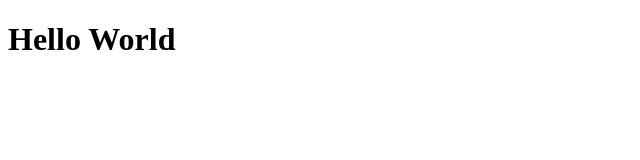
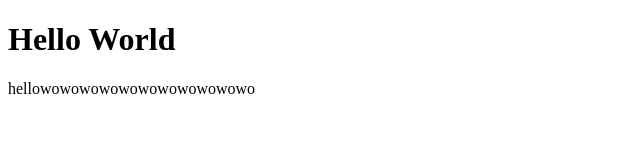
Before and after one commit to dickyjoel/wpu-git-test, a plain HTML site: page index.html in a window 1280 px wide. Shown: the whole page, without its empty margins (0-640 px from the left). Drawn offline with Linux system fonts and the light colour scheme.

Commit message:
menambahkan paragraph

```diff
--- a/index.html
+++ b/index.html
@@ -7,5 +7,6 @@
 </head>
 <body>
     <h1>Hello World</h1>
+    <p>hellowowowowowowowowowowowo</p>
 </body>
 </html>
```
